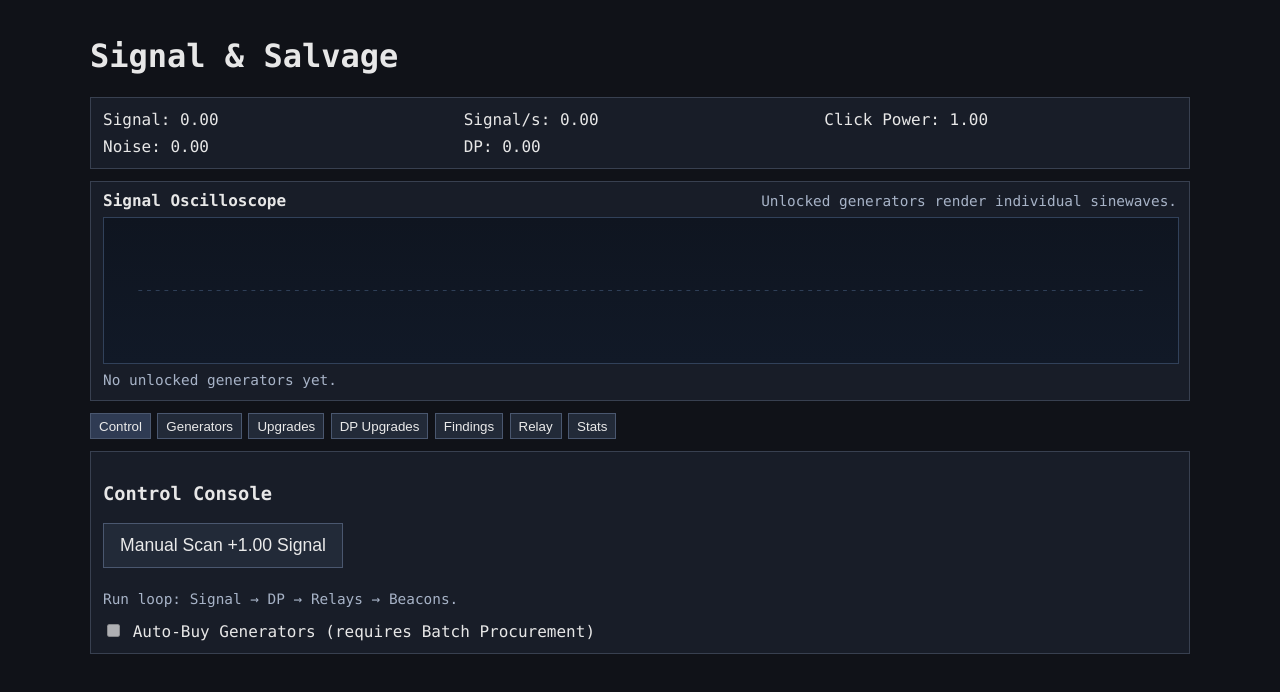
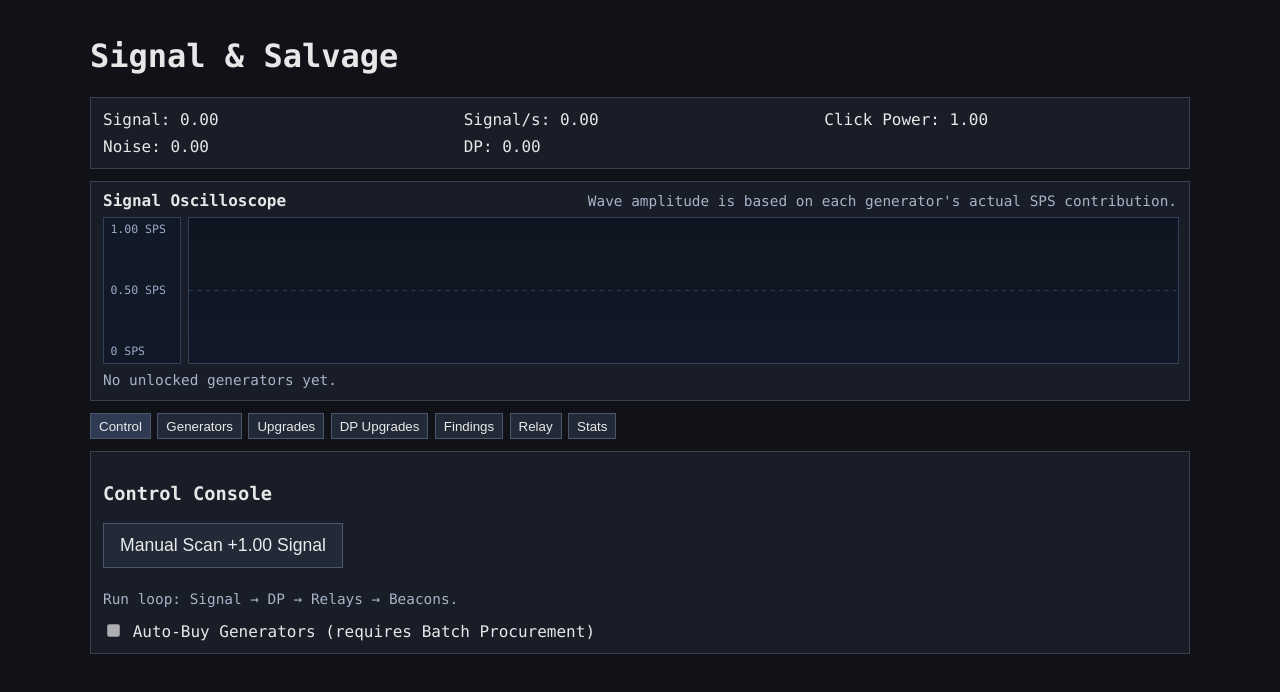
Before and after one commit to jjlyon/web-incremental, a React (Vite) app: page / in a window 1280 px wide. Shown: the top 692 px of the page. Built offline with nearby package versions, Linux system fonts and the light colour scheme.

Commit message:
Separate manual buy controls and scale wave amplitude by SPS

```diff
--- a/src/App.tsx
+++ b/src/App.tsx
@@ -13,6 +13,8 @@ import {
   getBuyMaxCount,
   getClickPower,
   getGeneratorCost,
+  getGeneratorMultiplier,
+  getGlobalMultiplier,
   getAutoScanRate,
   getPassiveDpPerSecond,
   getPrestigeGain,
@@ -167,16 +169,20 @@ function App() {
       <h3>Generators</h3>
       {GENERATORS.map((gen) => {
         const owned = state.generators[gen.id];
-        const effectiveBuyAmount = !unlockedBuyMax && state.buyAmount !== 1 ? 1 : state.buyAmount;
-        const desired = effectiveBuyAmount === 'max' ? getBuyMaxCount(state, gen.id) : effectiveBuyAmount;
-        const canBuy = desired > 0 && state.signal >= getGeneratorCost(gen.id, owned, 0, state);
+        const canBuyOne = state.signal >= getGeneratorCost(gen.id, owned, 0, state);
+        const canBuyTen = unlockedBuyMax && state.signal >= getGeneratorCost(gen.id, owned, 0, state);
+        const canBuyMax = unlockedBuyMax && getBuyMaxCount(state, gen.id) > 0;
         return (
           <div className="row" key={gen.id}>
             <div>
               <strong>{gen.name}</strong> ({owned})
               <div className="muted">Cost: {formatNumber(getGeneratorCost(gen.id, owned, 0, state))} | +{formatNumber(gen.baseSps)} base SPS</div>
             </div>
-            <button disabled={!canBuy} onClick={() => dispatch({ type: 'BUY_GENERATOR', generatorId: gen.id, amount: effectiveBuyAmount })}>Buy {effectiveBuyAmount === 'max' ? 'Max' : effectiveBuyAmount}</button>
+            <div className="actions">
+              <button disabled={!canBuyOne} onClick={() => dispatch({ type: 'BUY_GENERATOR', generatorId: gen.id, amount: 1 })}>Buy 1</button>
+              {unlockedBuyMax && <button disabled={!canBuyTen} onClick={() => dispatch({ type: 'BUY_GENERATOR', generatorId: gen.id, amount: 10 })}>Buy 10</button>}
+              {unlockedBuyMax && <button disabled={!canBuyMax} onClick={() => dispatch({ type: 'BUY_GENERATOR', generatorId: gen.id, amount: 'max' })}>Buy Max</button>}
+            </div>
           </div>
         );
       })}
@@ -306,17 +312,37 @@ function App() {
 
   const sanityIssues = runSanityChecks(state);
   const waveTime = performance.now() / 1000;
-  const rawAmplitudes = generatorWaveOrder.map((generatorId) => state.generators[generatorId] * 0.6);
-  const amplitudeNormalizer = Math.max(1, Math.max(1, ...rawAmplitudes) / 26);
+  const globalWaveMultiplier = getGlobalMultiplier(state);
+  const generatorContributions = generatorWaveOrder.map((generatorId) => {
+    const def = GENERATORS.find((g) => g.id === generatorId);
+    if (!def) return 0;
+    const owned = state.generators[generatorId];
+    return owned * def.baseSps * getGeneratorMultiplier(state, generatorId) * globalWaveMultiplier;
+  });
+  const maxContributionSps = Math.max(1, ...generatorContributions);
+  const transformedContributions = generatorContributions.map((spsValue) => Math.log10(spsValue + 1));
+  const maxTransformedContribution = Math.max(1, ...transformedContributions);
+
   const visibleGeneratorWaves = generatorWaveOrder.map((generatorId, index) => {
-    const amplitude = rawAmplitudes[index] / amplitudeNormalizer;
+    const contributionSps = generatorContributions[index];
+    const transformed = transformedContributions[index];
+    const amplitude = contributionSps > 0 ? Math.max(2, (transformed / maxTransformedContribution) * 26) : 0;
     let path = '';
     for (let x = 0; x <= WAVE_WIDTH; x += WAVE_SAMPLE_STEP) {
       const y = WAVE_HEIGHT / 2 + Math.sin((x / WAVE_WIDTH) * WAVE_FREQUENCIES[index] * Math.PI * 2 + waveTime * WAVE_SPEED) * amplitude;
       path += `${x === 0 ? 'M' : 'L'}${x},${y.toFixed(2)} `;
     }
-    return { generatorId, generatorName: GENERATORS.find((g) => g.id === generatorId)?.name ?? generatorId, color: WAVE_COLORS[index], owned: state.generators[generatorId], path: path.trim(), isUnlocked: state.generators[generatorId] > 0 };
+    return {
+      generatorId,
+      generatorName: GENERATORS.find((g) => g.id === generatorId)?.name ?? generatorId,
+      color: WAVE_COLORS[index],
+      owned: state.generators[generatorId],
+      contributionSps,
+      path: path.trim(),
+      isUnlocked: state.generators[generatorId] > 0,
+    };
   }).filter((wave) => wave.isUnlocked);
+
 
   const scannerFrequency = WAVE_FREQUENCIES[0];
   const visibleClickMarkers = clickMarkers
@@ -342,9 +368,16 @@ function App() {
       </div>
 
       <div className="panel wave-panel">
-        <div className="wave-header"><strong>Signal Oscilloscope</strong><span className="muted">Unlocked generators render individual sinewaves.</span></div>
-        <svg viewBox={`0 0 ${WAVE_WIDTH} ${WAVE_HEIGHT}`} className="wave-display" role="img" aria-label="Live generator sinewaves"><path d={`M0,${WAVE_HEIGHT / 2} H${WAVE_WIDTH}`} className="wave-baseline" />{visibleGeneratorWaves.map((wave) => <path key={wave.generatorId} d={wave.path} className="wave-line" style={{ stroke: wave.color, opacity: 0.95 }} />)}{visibleClickMarkers.map((marker) => <circle key={`click-${marker.id}`} cx={marker.x.toFixed(2)} cy={marker.y.toFixed(2)} r={2.8} className="wave-click-marker" />)}</svg>
-        <div className="wave-legend">{visibleGeneratorWaves.length > 0 ? visibleGeneratorWaves.map((wave) => <span key={`${wave.generatorId}-legend`} className="wave-legend-item" style={{ '--wave-color': wave.color } as CSSProperties}>{wave.generatorName}: {wave.owned}</span>) : <span className="muted">No unlocked generators yet.</span>}</div>
+        <div className="wave-header"><strong>Signal Oscilloscope</strong><span className="muted">Wave amplitude is based on each generator's actual SPS contribution.</span></div>
+        <div className="wave-body">
+          <div className="wave-scale" aria-hidden="true">
+            <span>{formatNumber(maxContributionSps)} SPS</span>
+            <span>{formatNumber(maxContributionSps / 2)} SPS</span>
+            <span>0 SPS</span>
+          </div>
+          <svg viewBox={`0 0 ${WAVE_WIDTH} ${WAVE_HEIGHT}`} className="wave-display" role="img" aria-label="Live generator sinewaves"><path d={`M0,${WAVE_HEIGHT / 2} H${WAVE_WIDTH}`} className="wave-baseline" />{visibleGeneratorWaves.map((wave) => <path key={wave.generatorId} d={wave.path} className="wave-line" style={{ stroke: wave.color, opacity: 0.95 }} />)}{visibleClickMarkers.map((marker) => <circle key={`click-${marker.id}`} cx={marker.x.toFixed(2)} cy={marker.y.toFixed(2)} r={2.8} className="wave-click-marker" />)}</svg>
+        </div>
+        <div className="wave-legend">{visibleGeneratorWaves.length > 0 ? visibleGeneratorWaves.map((wave) => <span key={`${wave.generatorId}-legend`} className="wave-legend-item" style={{ '--wave-color': wave.color } as CSSProperties}>{wave.generatorName}: {formatNumber(wave.contributionSps)} SPS</span>) : <span className="muted">No unlocked generators yet.</span>}</div>
       </div>
 
       <div className="tabs">{tabs.filter((tab) => tab !== 'Beacon' || hasBeaconLayerUnlocked).map((tab) => {
@@ -374,7 +407,7 @@ function App() {
           </label>
           {unlockedBuyMax && (
             <div>
-              Preferred buy amount:
+              Auto-buy amount:
               {[1, 10, 'max'].map((amt) => (
                 <button key={amt} onClick={() => dispatch({ type: 'SET_BUY_AMOUNT', amount: amt as 1 | 10 | 'max' })}>{amt}</button>
               ))}
--- a/src/game/state.ts
+++ b/src/game/state.ts
@@ -159,8 +159,9 @@ export const gameReducer = (state: GameState, action: Action): GameState => {
       next = applyScans(next, getAutoScanRate(next) * dt);
       next = { ...next, dp: next.dp + getPassiveDpPerSecond(next) * dt };
       if (state.autoBuyEnabled && state.upgrades.unlock_buy_max > 0) {
+        const autoAmount = state.buyAmount;
         for (const gen of ['scanner', 'dish', 'sifter', 'probe', 'supercomputer', 'correlator'] as GeneratorId[]) {
-          next = buyGenerator(next, gen, 'max');
+          next = buyGenerator(next, gen, autoAmount);
         }
       }
       return maybeAutoClaim(sanitize(next));
--- a/src/styles.css
+++ b/src/styles.css
@@ -129,3 +129,7 @@ textarea { width: 100%; margin-top: 0.3rem; background: #0f131b; color: #d4d8df;
 .meta-subtitle { color:#c7d3e6; font-size:0.92rem; margin-top:-0.15rem; margin-bottom:0.45rem; }
 .tier-group { margin-bottom: 0.5rem; }
 .tier-heading { color:#d6e2f5; font-size:0.9rem; font-weight:700; letter-spacing:0.02em; margin:0.25rem 0; }
+
+.wave-body { display: grid; grid-template-columns: 78px 1fr; gap: 0.45rem; align-items: stretch; }
+.wave-scale { display:flex; flex-direction:column; justify-content:space-between; font-size:0.72rem; color:#99aac6; border:1px solid #31415a; background:#111927; padding:0.3rem 0.4rem; }
+.wave-scale span { display:block; line-height:1.1; }
```
